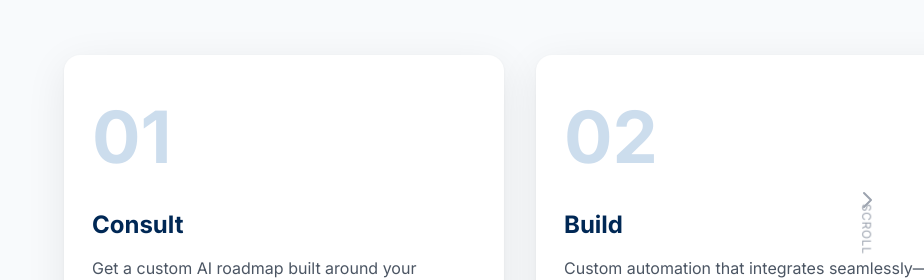
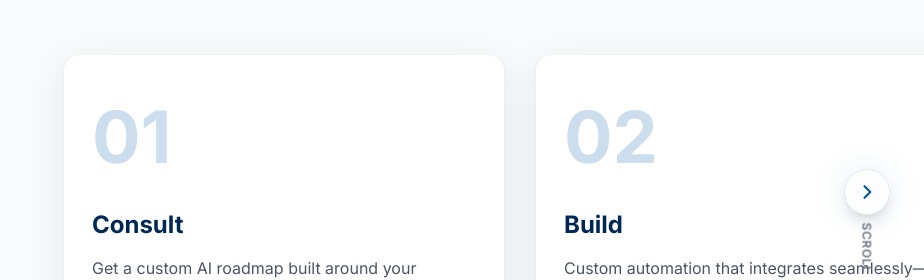
Before and after one commit to Nichefinder1/nichefinders-ai-website, a Next.js app: page / in a window 1280 px wide. Shown: the part 2360-2640 px from the top of the page, without its empty margins (356-1280 px from the left). Built offline with nearby package versions, Linux system fonts and the light colour scheme.

Commit message:
Fix Four Pillars scroll hint - add spacing, circular container, and premium styling to prevent overlap

```diff
--- a/src/components/sections/FourPillars.tsx
+++ b/src/components/sections/FourPillars.tsx
@@ -179,21 +179,29 @@ export default function FourPillars() {
         </div>
 
         {/* Scroll Hint */}
-        <div className="absolute top-1/2 right-8 -translate-y-1/2 hidden md:flex flex-col items-center space-y-2 text-gray-400">
+        <div className="absolute top-1/2 right-8 -translate-y-1/2 hidden md:flex flex-col items-center gap-6">
+          {/* Arrow with background */}
+          <div className="relative">
+            <div className="absolute inset-0 bg-cyan-primary/10 rounded-full blur-lg"></div>
+            <div className="relative bg-white/80 backdrop-blur-sm rounded-full p-3 border border-gray-200 shadow-lg">
               <svg
-            className="w-6 h-6 animate-bounce-horizontal"
+                className="w-5 h-5 text-cyan-primary animate-bounce-horizontal"
                 fill="none"
                 stroke="currentColor"
                 viewBox="0 0 24 24"
+                strokeWidth={2.5}
               >
                 <path
                   strokeLinecap="round"
                   strokeLinejoin="round"
-              strokeWidth={2}
                   d="M9 5l7 7-7 7"
                 />
               </svg>
-          <span className="text-xs uppercase tracking-wider rotate-90 origin-center whitespace-nowrap">
+            </div>
+          </div>
+
+          {/* Scroll text */}
+          <span className="text-xs font-semibold uppercase tracking-wider rotate-90 origin-center whitespace-nowrap text-gray-500">
             Scroll
           </span>
         </div>
```
Lines whose indentation alone changed are shown as unchanged.
